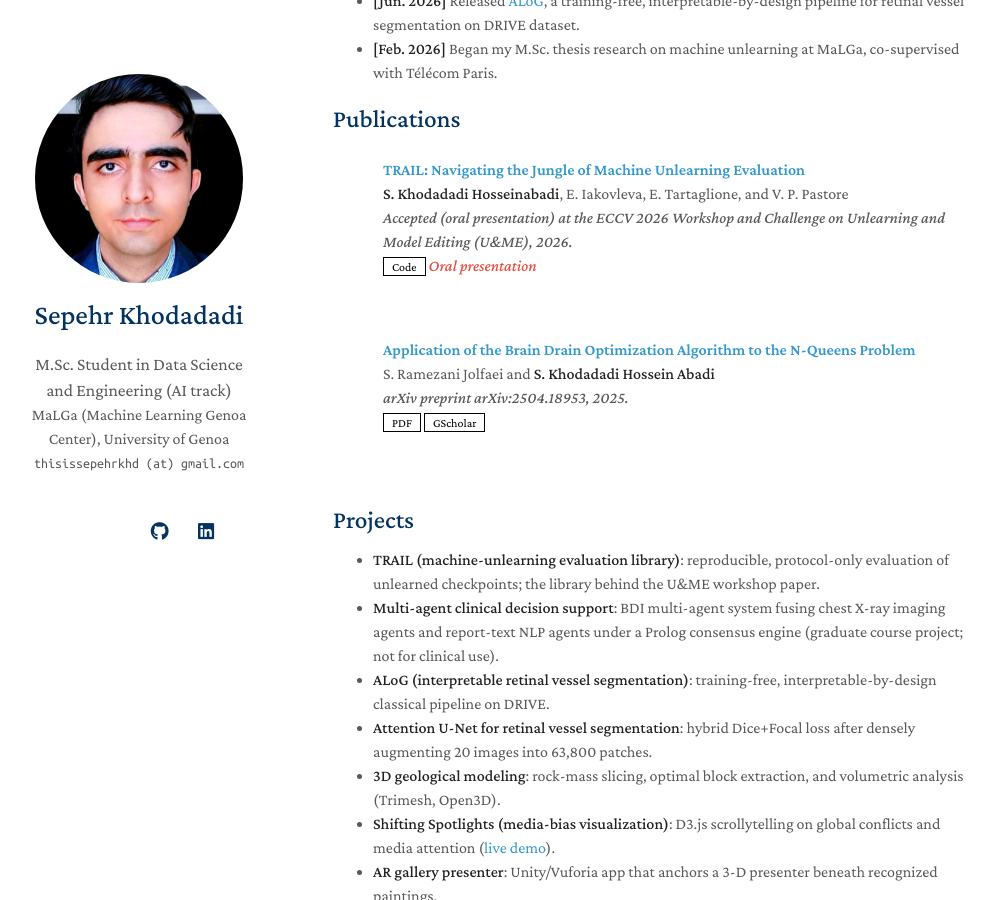
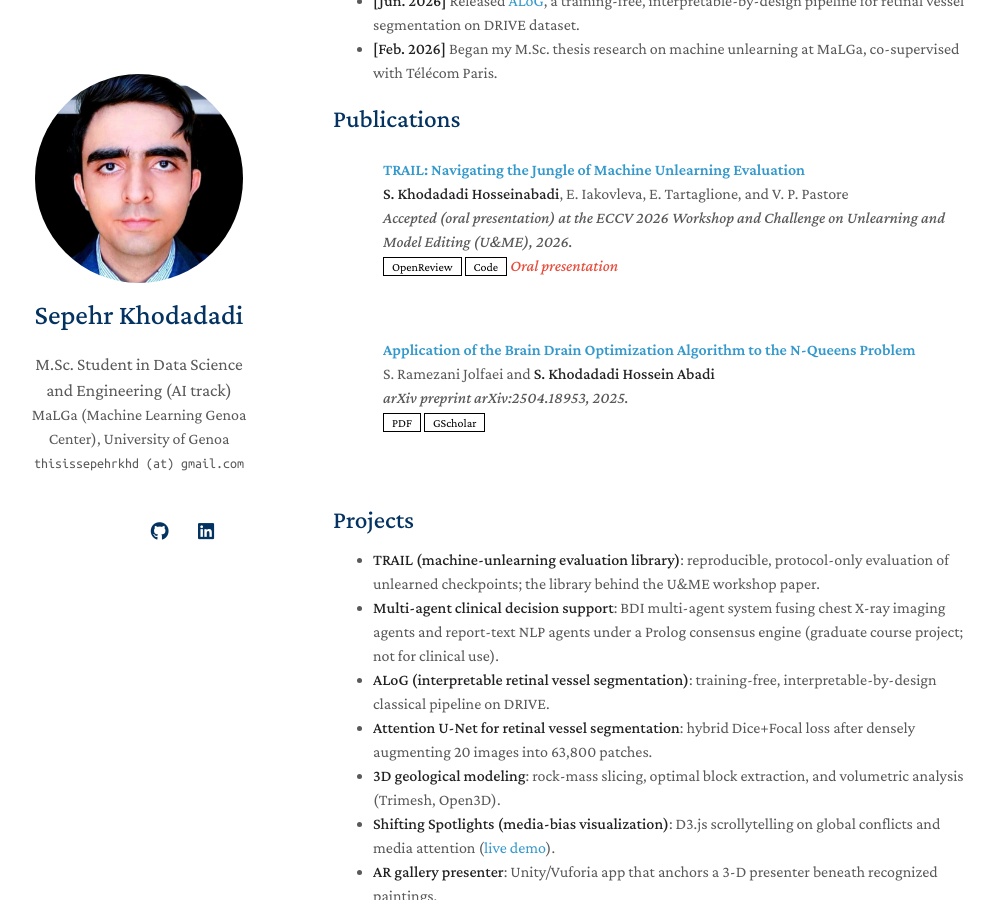
Before and after one commit to sepehrkdi/sepehrkdi.github.io, a Jekyll site: the page built from index.md, in a window 1280 px wide and 900 px high, scrolled down 625 px. Shown: the whole window, without its empty margins (137-1131 px from the left). Built offline with Jekyll 4.4.1, drawn with Linux system fonts in a browser that asks for light colours; a style sheet for code colours, icons or effects is not loaded; our own code applies the rules of GitHub Pages for plain Markdown files.

Commit message:
Publications: TRAIL OpenReview link (button, title fallback)

```diff
--- a/_data/publications.yml
+++ b/_data/publications.yml
@@ -5,6 +5,7 @@ main:
     authors: <strong>S. Khodadadi Hosseinabadi</strong>, E. Iakovleva, E. Tartaglione, and V. P. Pastore
     conference_short: ECCV 2026 U&ME
     conference: Accepted (oral presentation) at the ECCV 2026 Workshop and Challenge on Unlearning and Model Editing (U&ME), 2026.
+    openreview: https://openreview.net/forum?id=ylRZQCBAbf
     code: https://github.com/sepehrkdi/trail
     notes: Oral presentation
 
--- a/_includes/publications.md
+++ b/_includes/publications.md
@@ -16,13 +16,16 @@
     {% endif %}
   </div>
   <div class="col-sm-9" style="position: relative;padding-right: 15px;padding-left: 20px;">
-      <div class="title"><a href="{{ link.pdf }}">{{ link.title }}</a></div>
+      <div class="title"><a href="{{ link.pdf | default: link.openreview }}">{{ link.title }}</a></div>
       <div class="author">{{ link.authors }}</div>
       <div class="periodical"><em>{{ link.conference }}</em>
       </div>
     <div class="links">
       {% if link.pdf %}
       <a href="{{ link.pdf }}" class="btn btn-sm z-depth-0" role="button" target="_blank" style="font-size:12px;">PDF</a>
+      {% endif %}
+      {% if link.openreview %}
+      <a href="{{ link.openreview }}" class="btn btn-sm z-depth-0" role="button" target="_blank" style="font-size:12px;">OpenReview</a>
       {% endif %}
       {% if link.code %}
       <a href="{{ link.code }}" class="btn btn-sm z-depth-0" role="button" target="_blank" style="font-size:12px;">Code</a>
```
